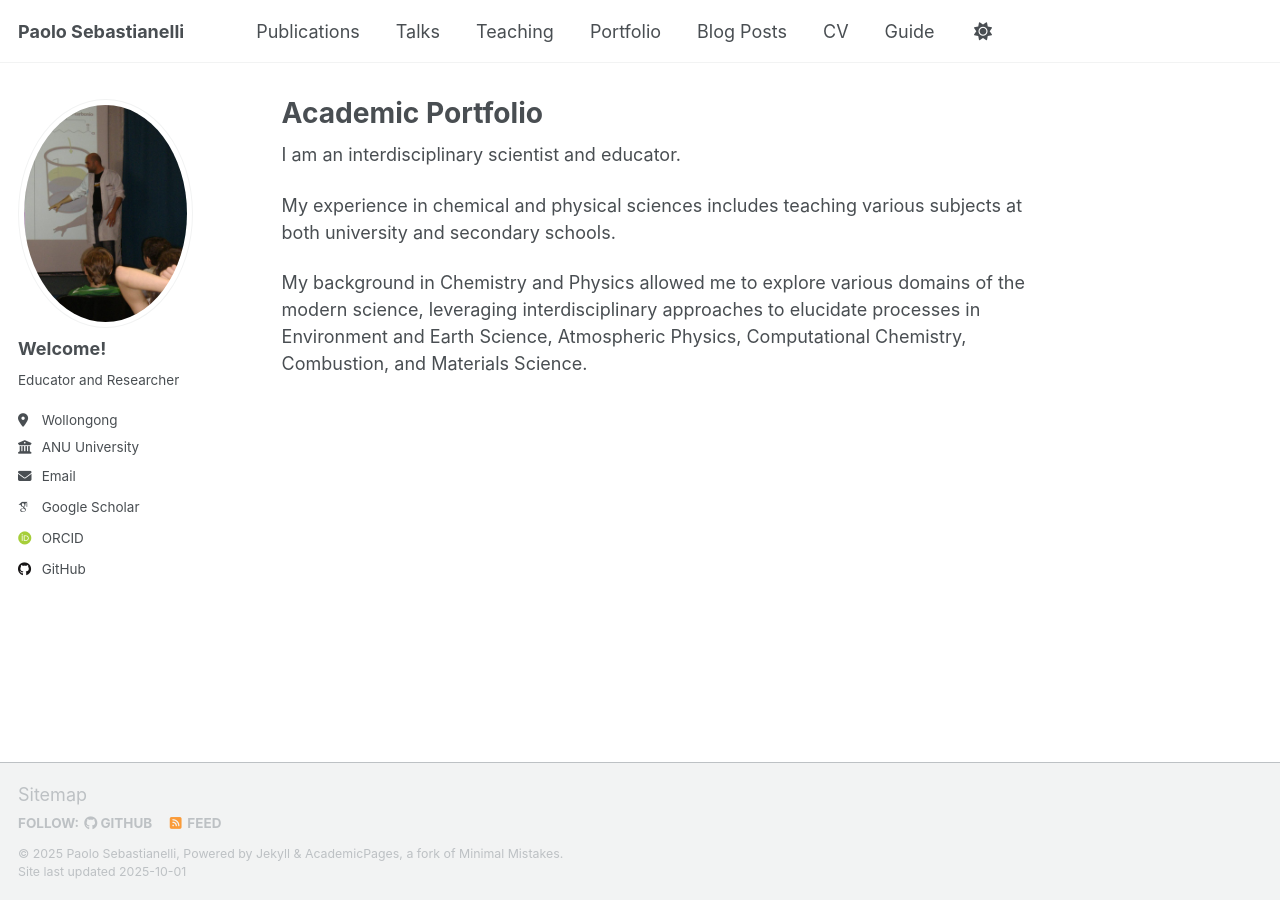
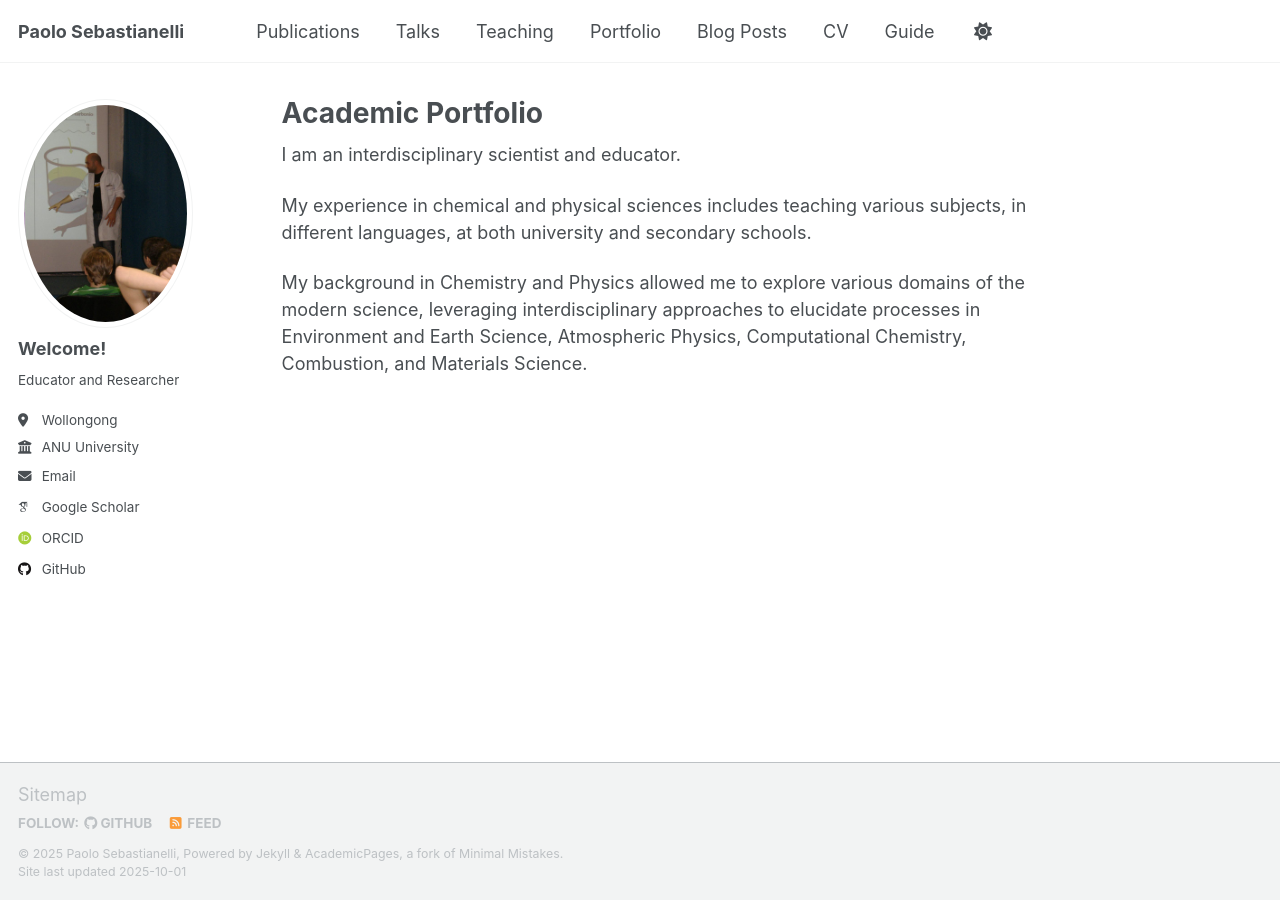
Before and after one commit to PaoloSebas/PaoloSebas.github.io, a Jekyll site: the page built from _pages/about.md, in a window 1280 px wide. Built offline with Jekyll 4.4.1, drawn with Linux system fonts in a browser that asks for light colours; some web fonts are replaced; a script that is not in the unit is left out.

Commit message:
Update about.md

```diff
--- a/_pages/about.md
+++ b/_pages/about.md
@@ -9,7 +9,7 @@ redirect_from:
 
 I am an interdisciplinary scientist and educator.
 
-My experience in chemical and physical sciences includes teaching various subjects at both university and secondary schools.
+My experience in chemical and physical sciences includes teaching various subjects, in different languages, at both university and secondary schools.
 
 My background in Chemistry and Physics allowed me to explore various domains of the modern science, leveraging interdisciplinary approaches to elucidate processes in Environment and Earth Science, Atmospheric Physics, Computational Chemistry, Combustion, and Materials Science.
 
```
